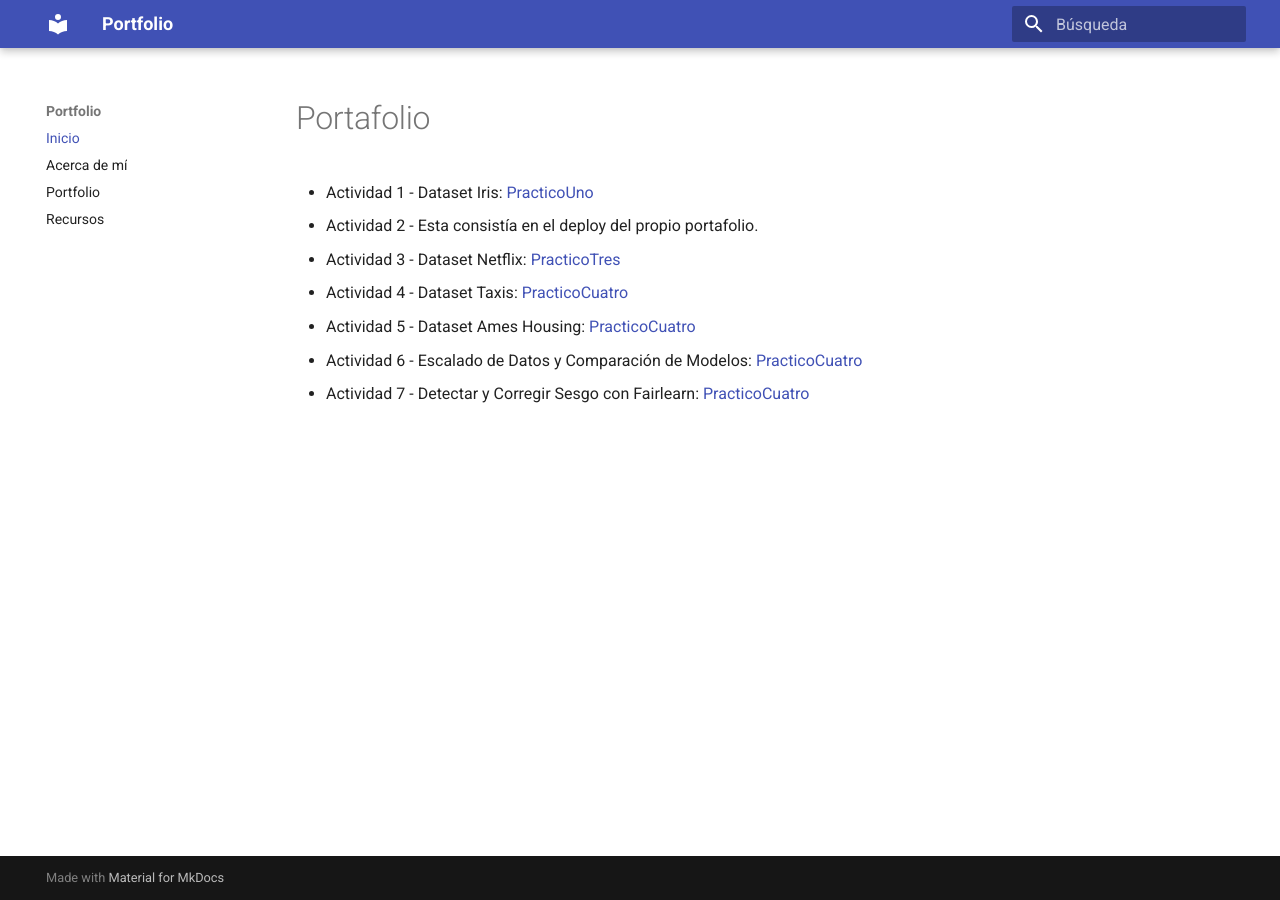
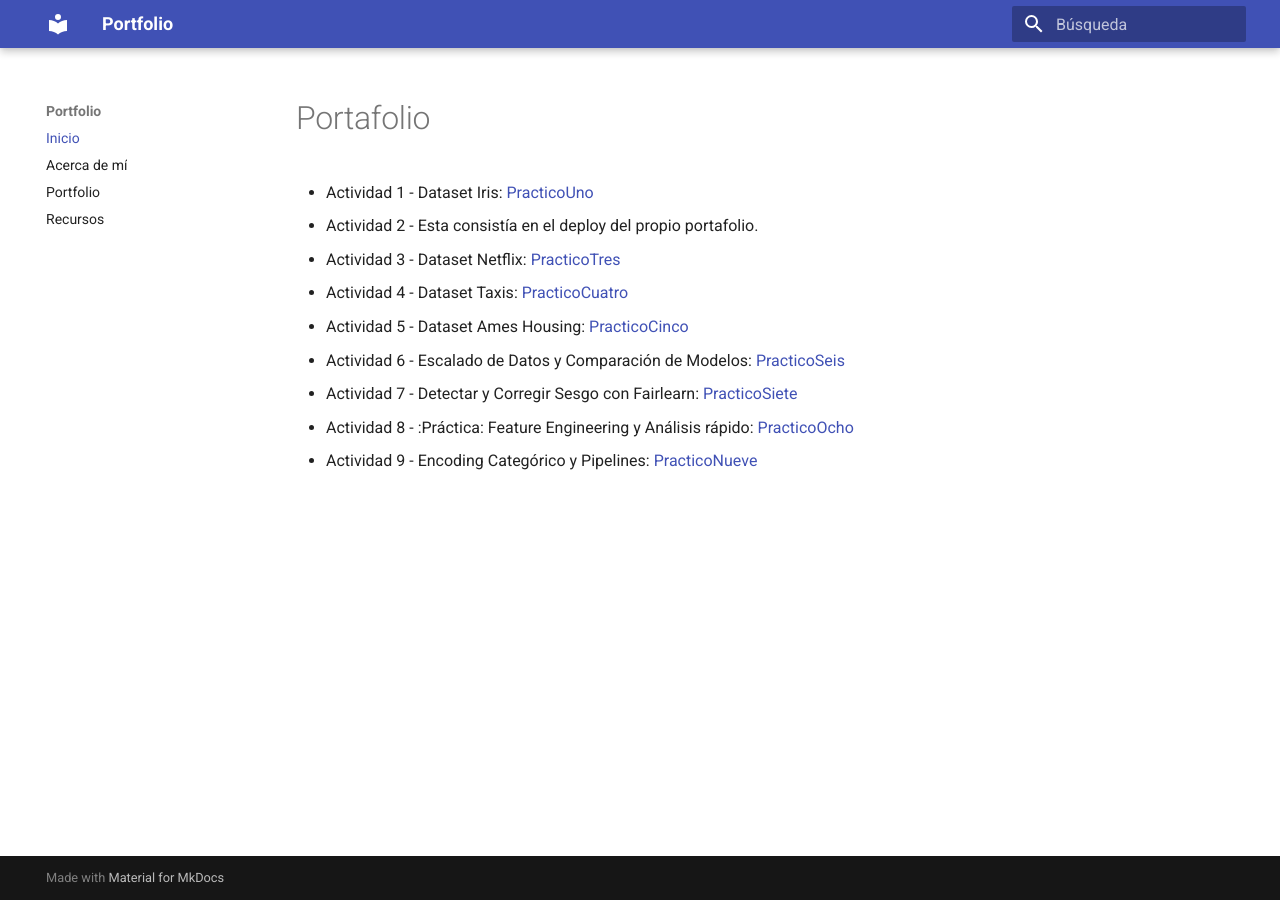
Before and after one commit to chihiroarias/PortafilioIngenieriaDeDatos, an MkDocs documentation site: the page built from docs/index.md, in a window 1280 px wide. Built offline with MkDocs 1.6.1 and Material for MkDocs 9.7.7, drawn with Linux system fonts in a browser that asks for light colours.

Commit message:
add link on index

```diff
--- a/docs/index.md
+++ b/docs/index.md
@@ -9,6 +9,8 @@ date: 2025-10-09
 - Actividad 2 - Esta consistía en el deploy del propio portafolio.
 - Actividad 3 - Dataset Netflix: [PracticoTres](./InfoActividades/PracticoTres.md)
 - Actividad 4 - Dataset Taxis: [PracticoCuatro](./InfoActividades/PracticoCuatro.md)
-- Actividad 5 - Dataset Ames Housing: [PracticoCuatro](./InfoActividades/PracticoCinco.md)
-- Actividad 6 - Escalado de Datos y Comparación de Modelos: [PracticoCuatro](./InfoActividades/PracticoSeis.md)
-- Actividad 7 - Detectar y Corregir Sesgo con Fairlearn: [PracticoCuatro](./InfoActividades/PracticoSiete.md)
+- Actividad 5 - Dataset Ames Housing: [PracticoCinco](./InfoActividades/PracticoCinco.md)
+- Actividad 6 - Escalado de Datos y Comparación de Modelos: [PracticoSeis](./InfoActividades/PracticoSeis.md)
+- Actividad 7 - Detectar y Corregir Sesgo con Fairlearn: [PracticoSiete](./InfoActividades/PracticoSiete.md)
+- Actividad 8 - :Práctica: Feature Engineering y Análisis rápido: [PracticoOcho](./InfoActividades/PracticoOcho.md)
+- Actividad 9 - Encoding Categórico y Pipelines: [PracticoNueve](./InfoActividades/PracticoNueve.md)
```
